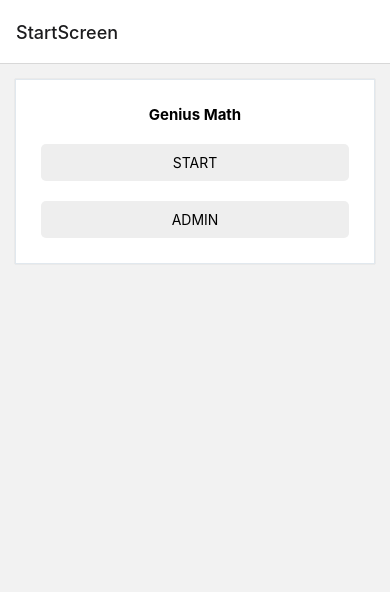
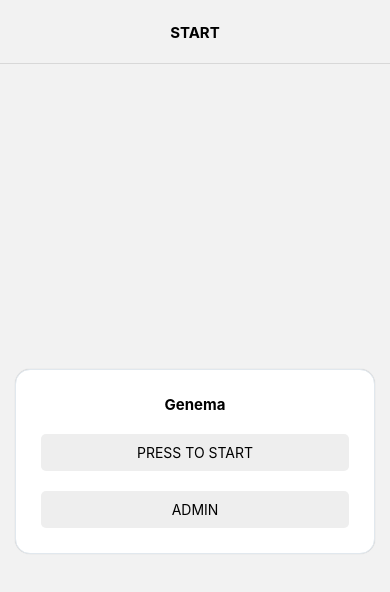
Before and after one commit to BooksHorse/itcamp, a React Native app: screen / in a window 390 px wide. Shown: the top 592 px of the page. Built offline with nearby package versions, Linux system fonts and the light colour scheme.

Commit message:
start screen no stylee

```diff
--- a/App.js
+++ b/App.js
@@ -10,9 +10,29 @@ export default function App() {
   return (
     <NavigationContainer>
       <Stack.Navigator initialRouteName='StartScreen'>
-        <Stack.Screen name='StartScreen' component={StartScreen}  />
+        <Stack.Screen name='StartScreen'
+          options={{ title: 'START',
+            headerStyle:{
+              backgroundColor: ""
+            },
+            headerTitleAlign: "center",
+            headerTitleStyle:{
+              fontSize: 15,
+              fontWeight: "bold",
+              color: "black"
+
+            }
+         }}
+          component={StartScreen}  />
+        <Stack.Screen
+          name="Profile"
+          component={StartScreen}
+          options={({ route }) => ({ title: route.params.name })}
+        />
         {/* options={{ title: "Home | MobileAnt App", headerBackVisible: false }} */}
       </Stack.Navigator>
     </NavigationContainer>
   );
+
+
 }
--- a/Pages/StartScreen.jsx
+++ b/Pages/StartScreen.jsx
@@ -1,15 +1,18 @@
 import * as React from 'react';
 import { Button , View,Text,StyleSheet, TouchableOpacity} from 'react-native';
 import { Card } from '@rneui/themed';
+import { StackActions } from '@react-navigation/native';
 
 
 export function StartScreen({navigation}) {
     return (
-        <View >
-            <Card style = {style.main}>
-                <Text style = {style.CardTitle}>Genius Math</Text>
+        <View style={{  flex:1, justifyContent:"center", }}>
+            <Card containerStyle = {style.main}>
 
-                {buttonyes("START",() => navigation.navigate('GameScreen'))}
+                    <Text style = {style.CardTitle}>Genema</Text>
+
+
+                {buttonyes("PRESS TO START",() => navigation.navigate('GameScreen'))}
                 {buttonyes("ADMIN",() => navigation.navigate('GameScreen'))}
 
             </Card>
@@ -22,9 +25,11 @@ export function StartScreen({navigation}) {
 
 const style = StyleSheet.create({
     main:{
-        width: 200,
-        height: 100,
-        borderRadius: 30,
+        position: "relative",
+        borderRadius: 15,
+
+
+
     },
 
     CardTitle:{
```
Also changed, not shown: Pages/Admin.jsx (added, +7 -0 lines).
